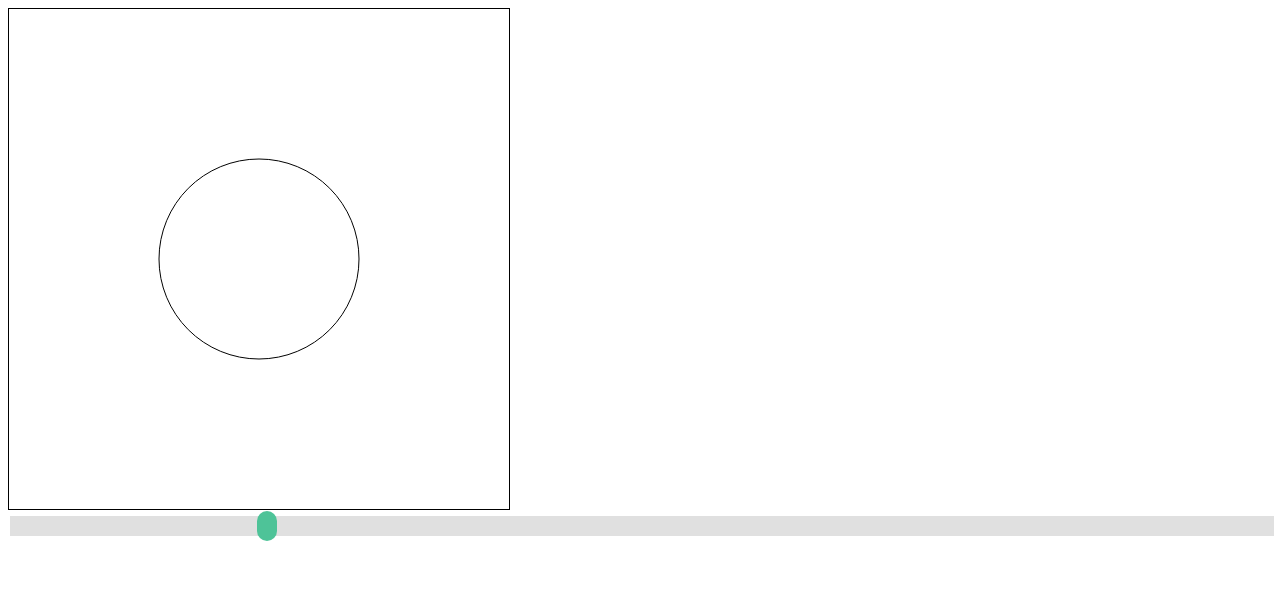
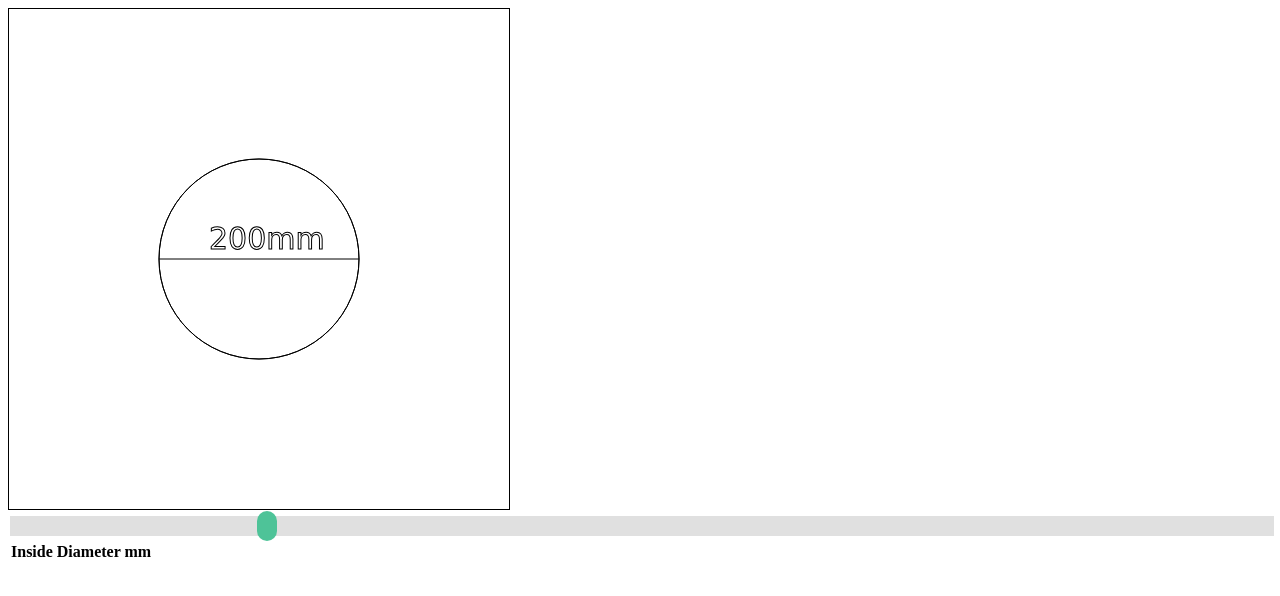
Before and after one commit to raeesvds/ring-sizer, a plain HTML site: page index.html in a window 1280 px wide. Drawn offline with Linux system fonts and the light colour scheme.

Commit message:
working with measurement

```diff
--- a/app.js
+++ b/app.js
@@ -2,12 +2,21 @@ function draw() {
     var slider = document.getElementById("myRange").value;
     var cnv = document.getElementById("myCanvas");
     var ctx = cnv.getContext("2d");
+
     ctx.clearRect(0,0,cnv.width, cnv.height);
     ctx.beginPath();
     ctx.arc(250,250,slider,0,Math.PI*2); //x,y,radius,start angle,end angle,false/true)
     ctx.stroke();
+    ctx.moveTo(250 - slider*1 , 250);
+    ctx.lineTo(250 + slider*1  , 250);
+    ctx.stroke();
+    ctx.font = "30px Verdana";
+    ctx.strokeText(slider*2+"mm",200,240,200)
+
+
     ctx.closePath();
-    // console.log(slider);
+    console.log(slider);
+
     }
 
 window.onload = draw
--- a/index.html
+++ b/index.html
@@ -60,8 +60,16 @@
 
 <input type="range" min="1" max="500" value="100" class="slider" id="myRange">
 
-
-
+<table>
+    <tr>
+      <th>Inside Diameter mm</th>
+      <!-- <th>Savings</th>
+    </tr>
+    <tr>
+      <td>January</td>
+      <td>$100</td>
+    </tr> -->
+  </table>
 </body>
 </html>
 
```
